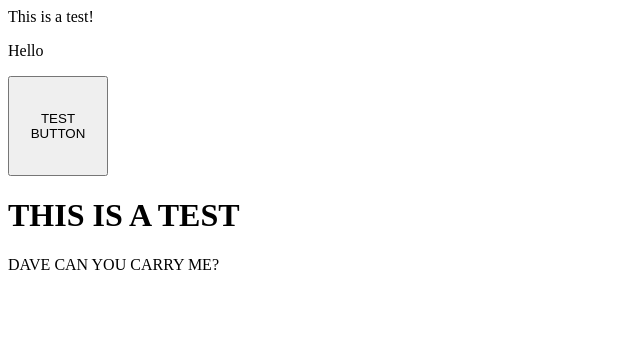
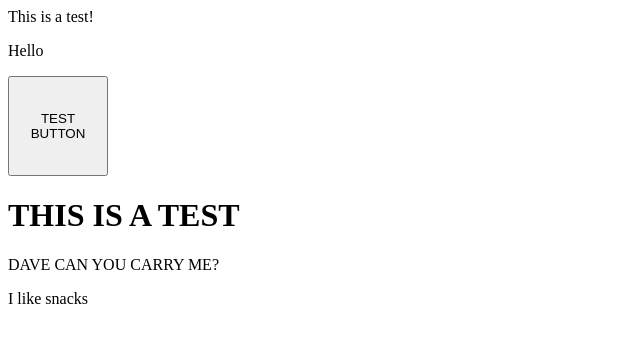
Before and after one commit to aadhav0818/BPA-WebDev-2022, a plain HTML site: page index.html in a window 1280 px wide. Shown: the whole page, without its empty margins (0-640 px from the left). Drawn offline with Linux system fonts and the light colour scheme.

Commit message:
added text

```diff
--- a/index.html
+++ b/index.html
@@ -3,3 +3,4 @@
 <button id = "button1" style="width: 100px; height: 100px; color: black;"> TEST BUTTON </button>
 <h1> THIS IS A TEST </h1>
 <p> DAVE CAN YOU CARRY ME? </p>
+<p> I like snacks </p>
```
